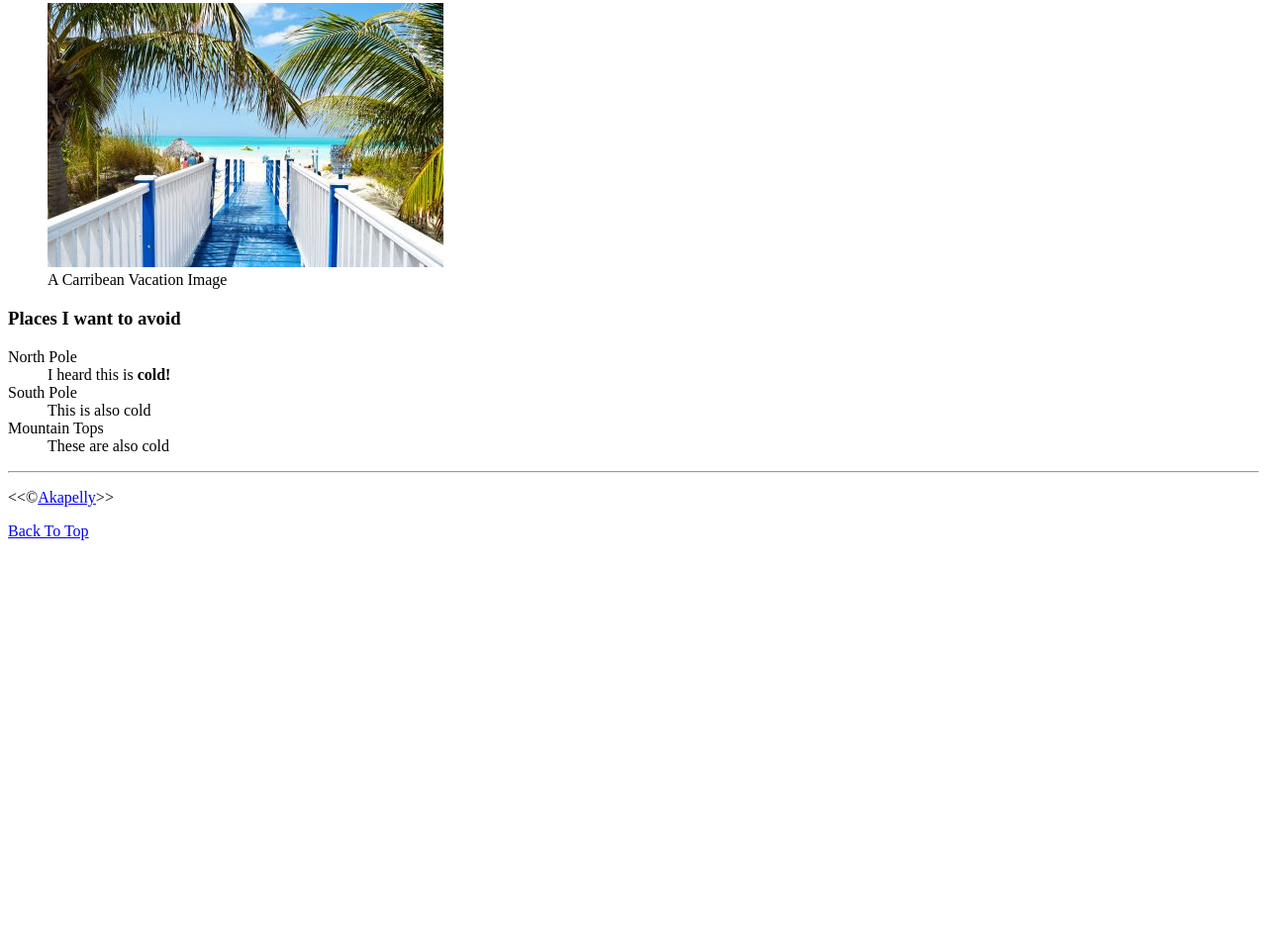
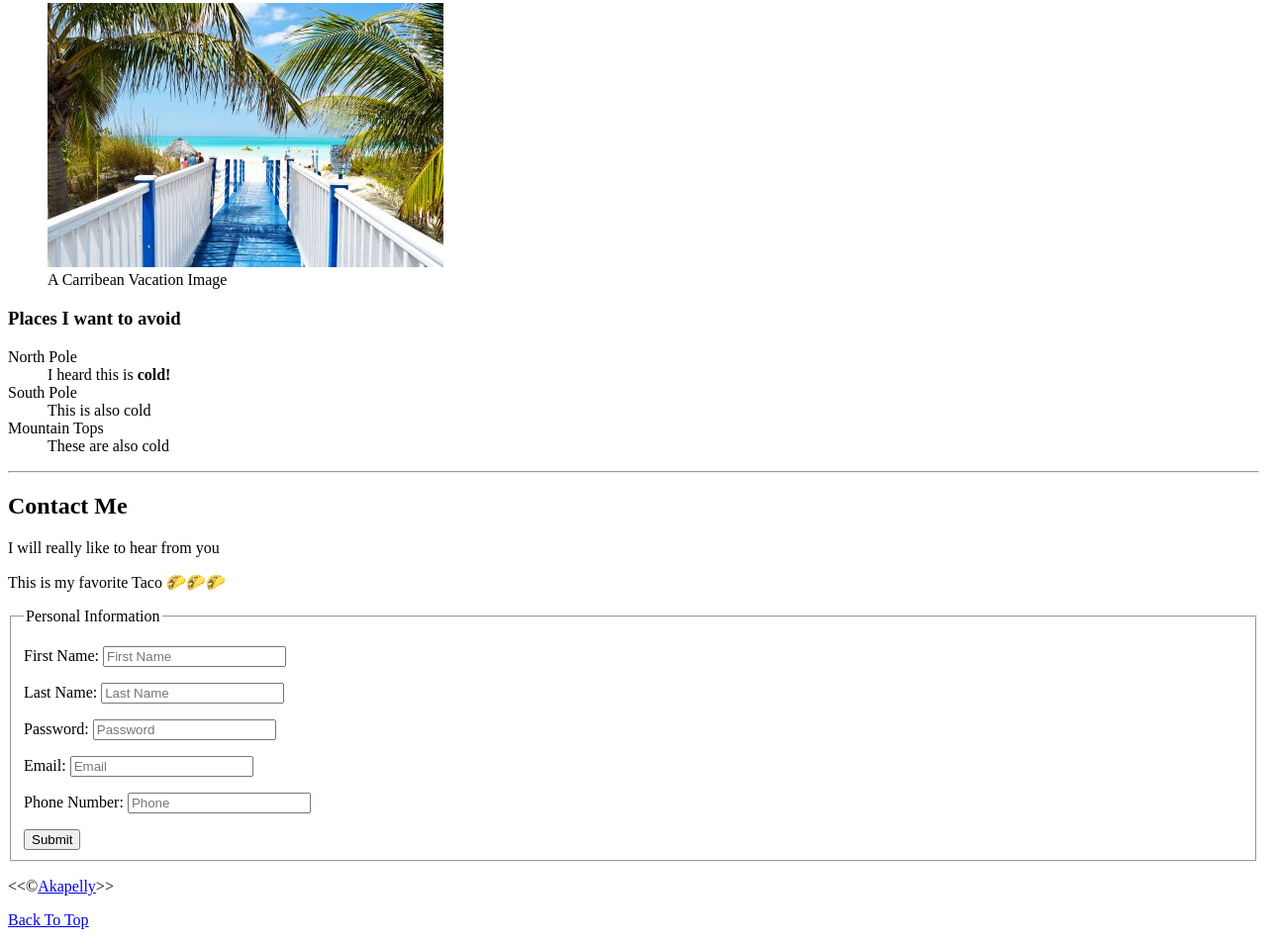
Before and after one commit to akapelly/HTML-PROJECT, a plain HTML site: page index.html in a window 1280 px wide. Shown: the part 1720-2675 px from the top of the page at 99% size. Before the commit the page ends 2282 px from the top, so only its background shows below. Drawn offline with Linux system fonts and the light colour scheme.

Commit message:
new changes

```diff
--- a/index.html
+++ b/index.html
@@ -139,6 +139,35 @@
     </main>
 
     <hr>
+    <h2>Contact Me</h2>
+    <p>I will really like to hear from you</p>
+    <p>This is my favorite Taco 🌮🌮🌮</p>
+    <form action="https://httpbin.org/get" method="get">
+        <fieldset>
+            <legend>Personal Information</legend>
+            <p>
+                <label for="firstname">First Name:</label>
+                <input type="text" name="firstname" id="firstname" placeholder="First Name" required>
+            </p>
+            <p>
+                <label for="lastname">Last Name:</label>
+                <input type="text" name="lastname" id="lastname" placeholder="Last Name" required>
+            </p>
+            <p>
+                <label for="password">Password:</label>
+                <input type="password" name="password" id="password" placeholder="Password" required>
+            </p>
+            <p>
+                <label for="email">Email:</label>
+                <input type="email" name="email" id="email" placeholder="Email" required>
+            </p>
+            <p>
+                <label for="phonenumber">Phone Number:</label>
+                <input type="number" name="phonenumber" id="phonenumber" placeholder="Phone" required>
+            </p>
+            <input type="submit" value="Submit">
+        </fieldset>
+    </form>
     <footer>
         <P>&lt;&lt;&copy;<a href="about.html">Akapelly</a>&gt;&gt;</P>
         <p><a href="#">Back To Top</a></p>
```
